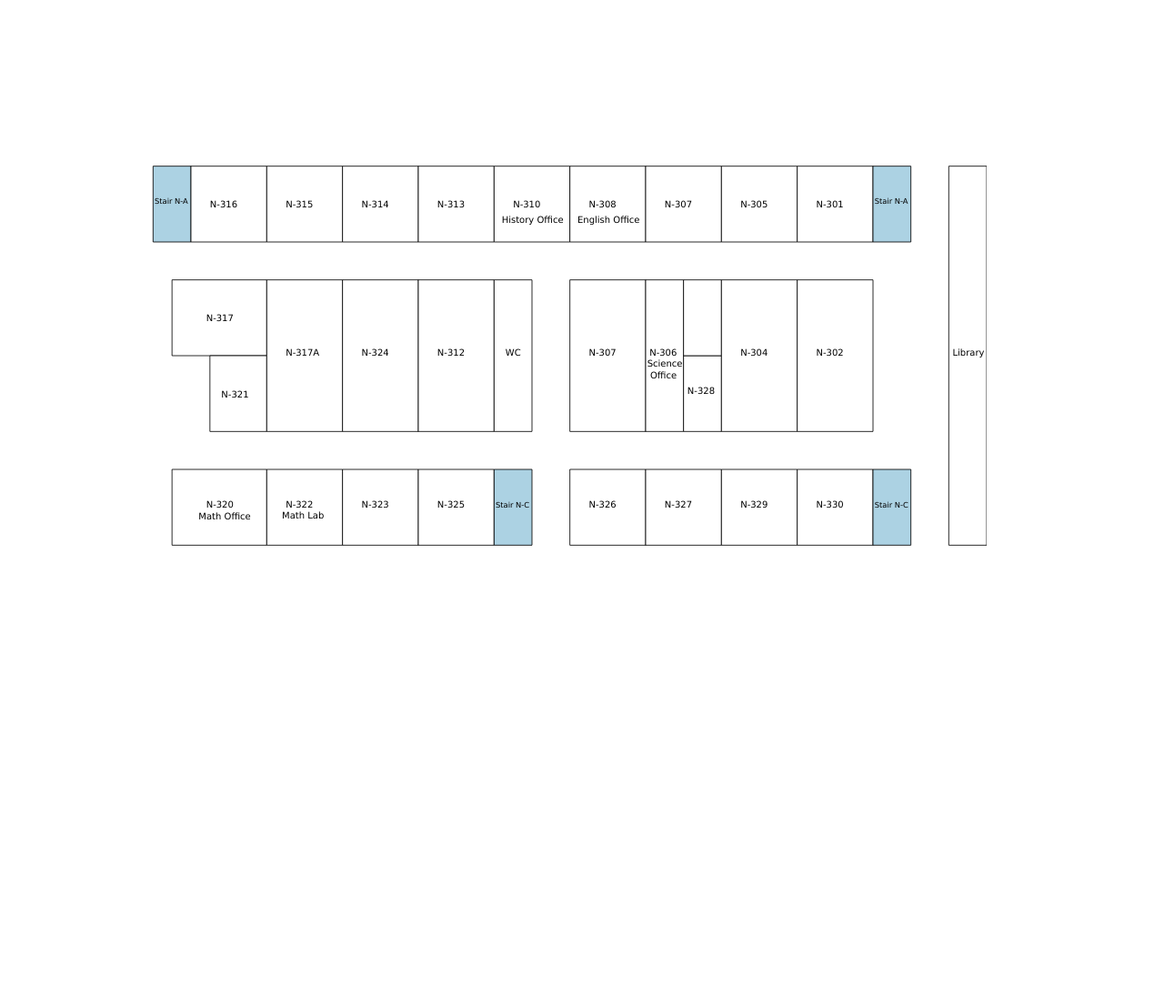
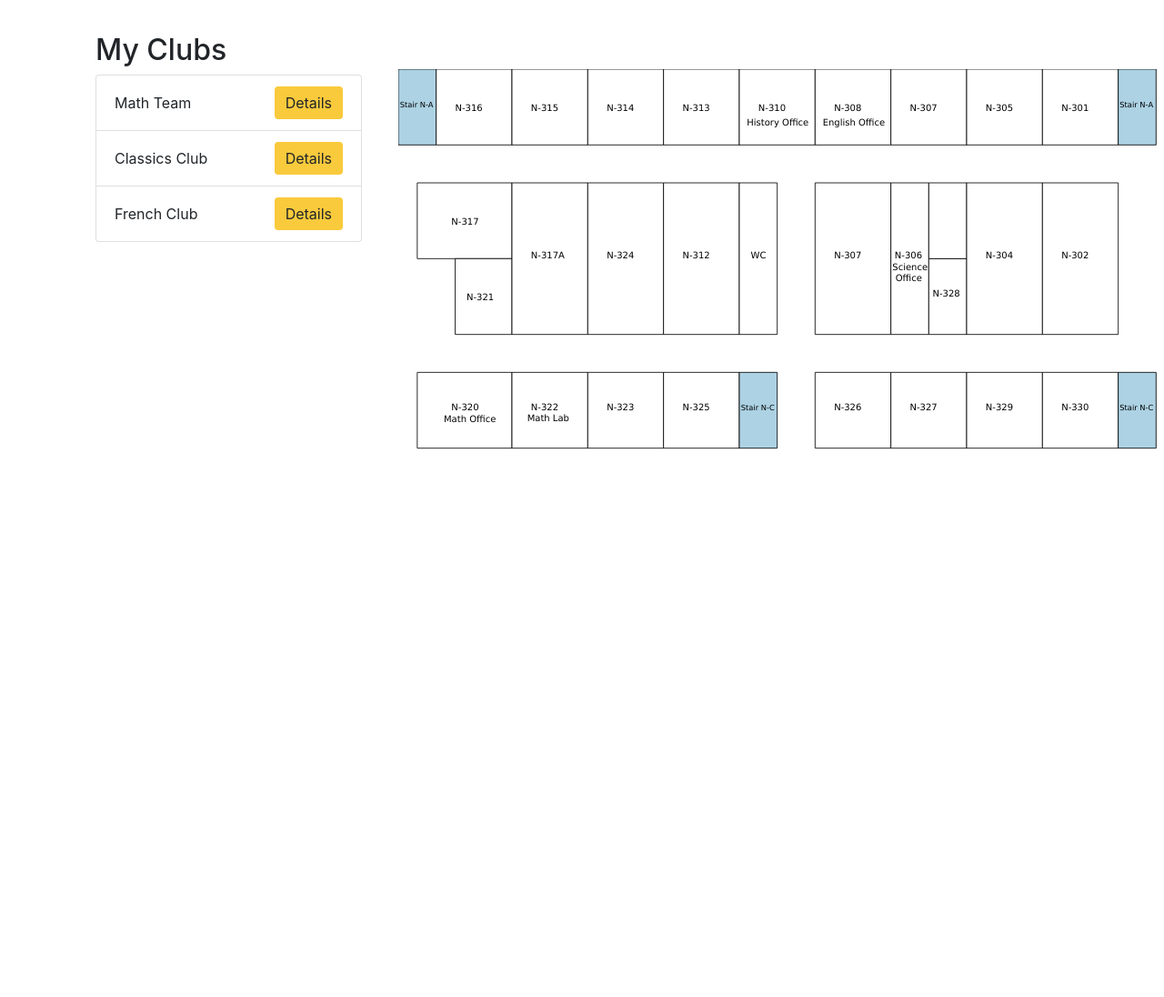
Before and after one commit to samlevy1/trinReserve, a Node server app: page /cancel/1/1/1 in a window 1280 px wide. Shown: the part 198-1294 px from the top of that part at 91% size. Before the commit the page ends 1224 px from the top of that part, so only its background shows below. Run offline with Node 20, Linux system fonts and the light colour scheme; the page is wider than the window, and the part outside it is not shown.

Commit message:
club leader features

```diff
--- a/webapp_server/views/club/clubLeader.ejs
+++ b/webapp_server/views/club/clubLeader.ejs
@@ -27,6 +27,22 @@
         </select>
   </div>
 
+  <div class="float-meetings">
+    <div class="row">
+        <div class="col-md-12">
+          <h2>My Clubs</h2>
+
+          <ul class="list-group">
+            <li class="list-group-item">Math Team <button type="button" class="btn room-button" >Details</button></li>
+            <li class="list-group-item">Classics Club <button type="button" class="btn room-button"">Details</button></li>
+            <li class="list-group-item">French Club <button type="button" class="btn room-button"  >Details</button></li>
+
+          </ul>
+        </div>
+      </div>
+    </div>
+
+  <div class = "float-grid">
   <div id="floorContainer">
     <div id="FirstFloor" style="display: none;">
       <%- include("Floor1.svg") %>
@@ -44,6 +60,7 @@
       <%- include("Floor3New.svg") %>
     </div>
   </div>
+</div>
 </div>
 
 <%- include('../partials/footer') -%>
```
Also changed, not shown: webapp_server/views/club/Floor3New.svg.
